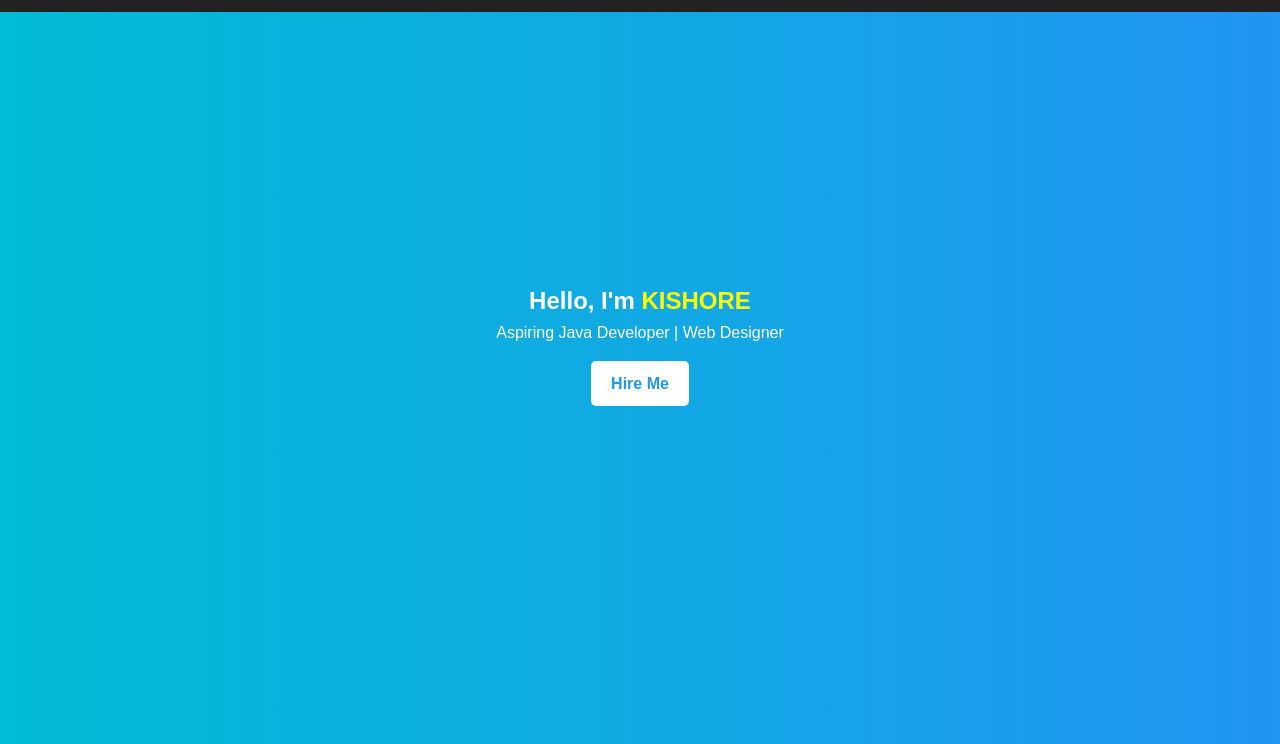
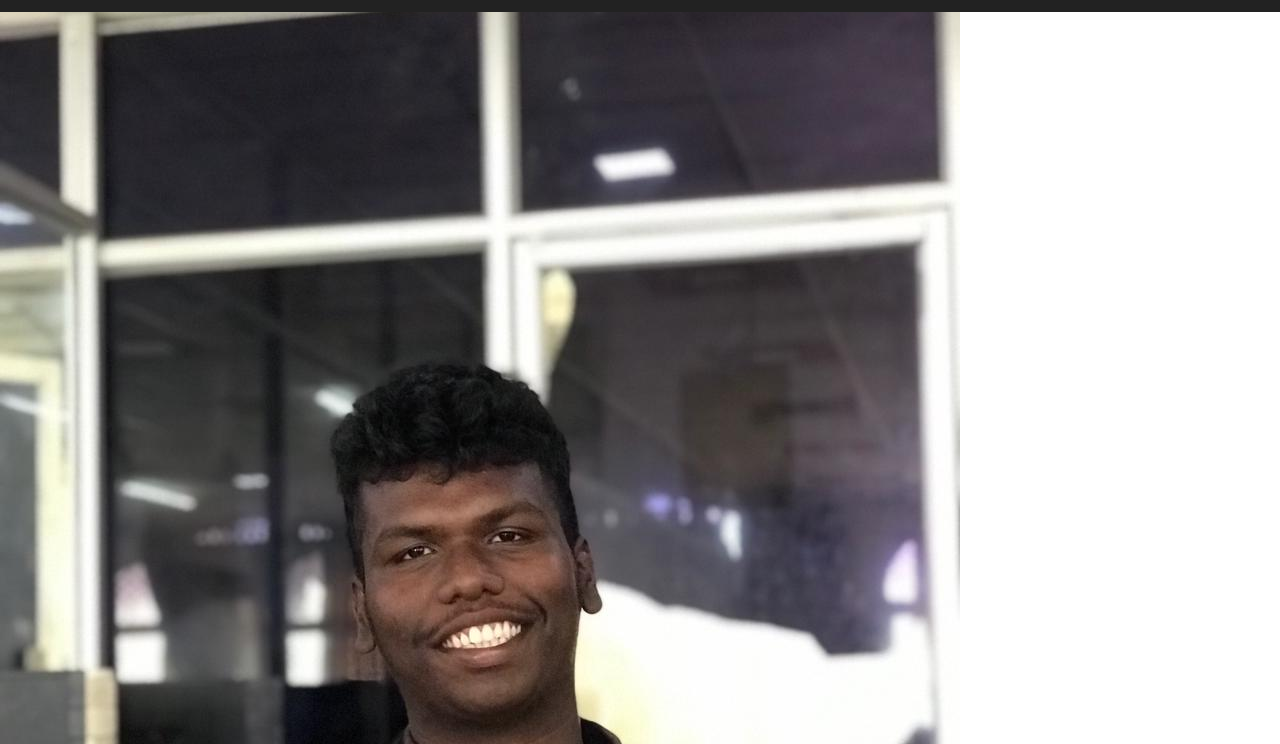
Before and after one commit to 24bca140-crypto/KISHORE.K, a plain HTML site: page index.html in a window 1280 px wide. Shown: the part 56-800 px from the top of the page. Drawn offline with Linux system fonts and the light colour scheme.

Commit message:
Update index.html

```diff
--- a/index.html
+++ b/index.html
@@ -16,6 +16,7 @@
   <title>My Portfolio</title>
   <link rel="stylesheet" href="style.css">
 </head>
+    <img src="./KISHORE.K.jpeg" al"Profile Picture" class="profile-picture" id="profileImage" style="margin: 0 1rem 0 0; align-self: flex-start;">
 <body>
   <!-- Navbar -->
   <header>
```
